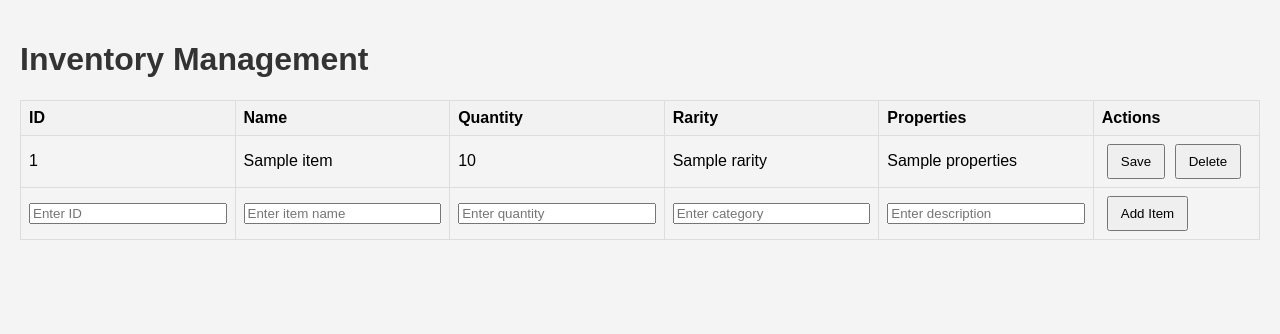
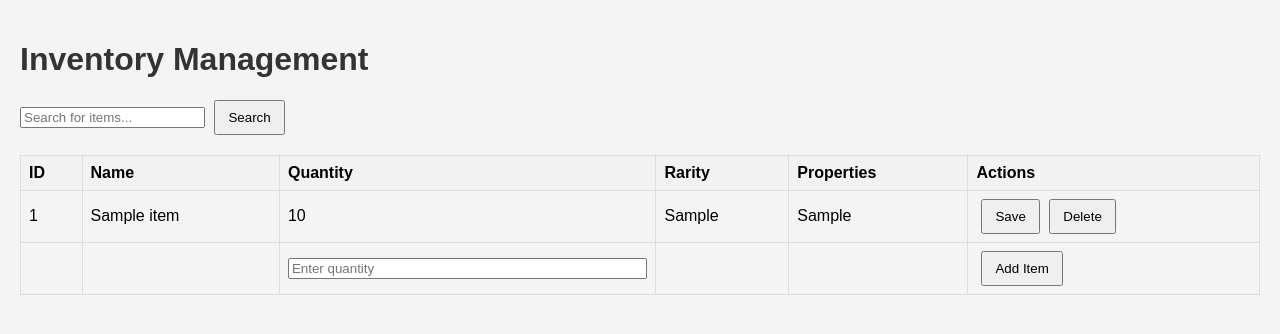
Before and after one commit to ARTHURVANBELLE/NoSQL_Project, a Python web app: template templates/inventory.html in a window 1280 px wide. Shown: the top 334 px of the page. Run offline with Jinja, Linux system fonts and the light colour scheme; the template is opened without the code that fills it: most values are stand-ins (such as "Sample title", 1, 10 or a date in 2020).

Commit message:
Search for items in the items table on the inventory page

```diff
--- a/app.py
+++ b/app.py
@@ -21,6 +21,8 @@
 api.add_namespace(monsters_namespace, path='/monsters_api')
 api.add_namespace(monsters_namespace, path='/monsters_api')
 api.add_namespace(inventory_namespace, path='/inventory_api')
+
+
 
 # with app.app_context():
 #     print("Registered routes:")
--- a/templates/inventory.html
+++ b/templates/inventory.html
@@ -10,6 +10,40 @@
 
 <h1>Inventory Management</h1>
 
+<!-- Search Form -->
+<form method="POST" action="{{ url_for('v1/inventory_search') }}">
+    <input type="text" name="search_query" placeholder="Search for items..." required>
+    <button type="submit">Search</button>
+</form>
+
+<!-- Search Results -->
+{% if search_results %}
+    <h2>Search Results</h2>
+    <table>
+        <thead>
+            <tr>
+                <th>ID</th>
+                <th>Name</th>
+                <th>Rarity</th>
+                <th>Properties</th>
+                <th>Action</th>
+            </tr>
+        </thead>
+        <tbody>
+            {% for item in search_results %}
+            <tr>
+                <td>{{ item.item_id }}</td>
+                <td>{{ item.item_name }}</td>
+                <td>{{ item.item_rarity }}</td>
+                <td>{{ item.item_proporties }}</td>
+                <td><button onclick="addToInventory({{ item.item_name }})">Add to Inventory</button></td>
+            </tr>
+            {% endfor %}
+        </tbody>
+    </table>
+{% endif %}
+
+<!-- Inventory Table -->
 <table>
     <thead>
         <tr>
@@ -24,11 +58,11 @@
     <tbody>
         {% for item in inventory_items %}
         <tr>
-            <td>{{ item.id }}</td>
-            <td>{{ item.name }}</td>
-            <td>{{ item.quantity }}</td>
-            <td>{{ item.rarity }}</td>
-            <td>{{ item.properties }}</td>
+            <td>{{ item.item_id }}</td>
+            <td>{{ item.item_name }}</td>
+            <td>{{ item.item_quantity }}</td>
+            <td>{{ item.item_rarity }}</td>
+            <td>{{ item.item_properties }}</td>
             <td>
                 <!-- Actions like Save and Delete (non-functional in this case) -->
                 <button>Save</button>
@@ -38,11 +72,11 @@
         {% endfor %}
         <!-- Input row for adding a new item (non-functional without JavaScript) -->
         <tr class="input-row">
-            <td><input type="text" id="newId" placeholder="Enter ID"></td>
-            <td><input type="text" id="newItemName" placeholder="Enter item name"></td>
+            <td><text type="text" id="newId" placeholder="Enter ID"></td>
+            <td><text type="text" id="newItemName" placeholder="Enter item name"></td>
             <td><input type="number" id="newItemQuantity" placeholder="Enter quantity"></td>
-            <td><input type="text" id="newItemCategory" placeholder="Enter category"></td>
-            <td><input type="text" id="newItemDescription" placeholder="Enter description"></td>
+            <td><text type="text" id="newItemCategory" placeholder="Enter category"></td>
+            <td><text type="text" id="newItemDescription" placeholder="Enter description"></td>
             <td><button>Add Item</button></td>
         </tr>
     </tbody>
```
Also changed, not shown: inventories.py (+40 -0 lines).
